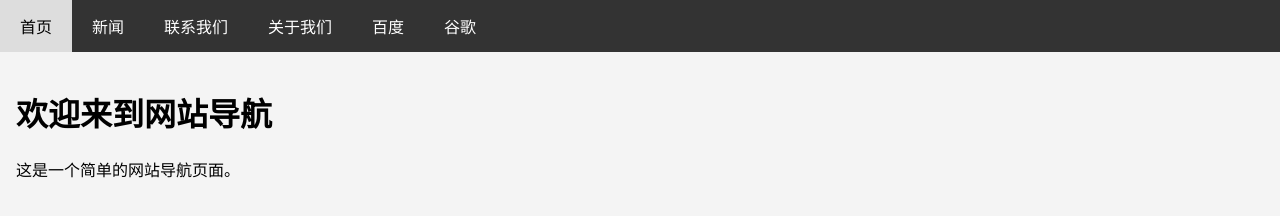
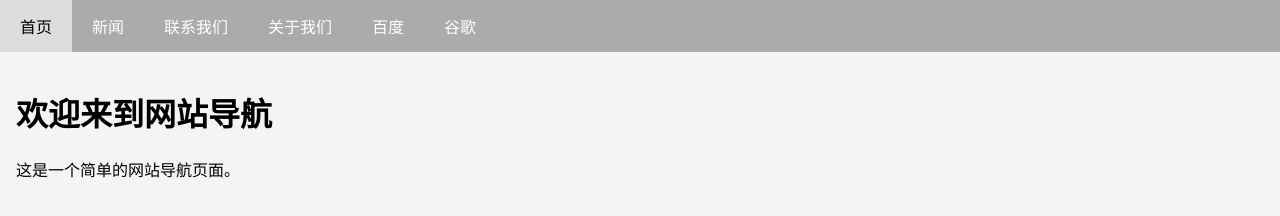
Before and after one commit to junjiangwudi/junjiangwudi.github.io, a plain HTML site: page index.html in a window 1280 px wide. Drawn offline with Linux system fonts and the light colour scheme.

Commit message:
Update index.html

```diff
--- a/index.html
+++ b/index.html
@@ -12,7 +12,7 @@
             background-color: #f4f4f4;
         }
         .navbar {
-            background-color: #333;
+            background-color: rgba(0, 0, 0, 0.3); /* 设置为半透明黑色 */
             overflow: hidden;
         }
         .navbar a {
```
